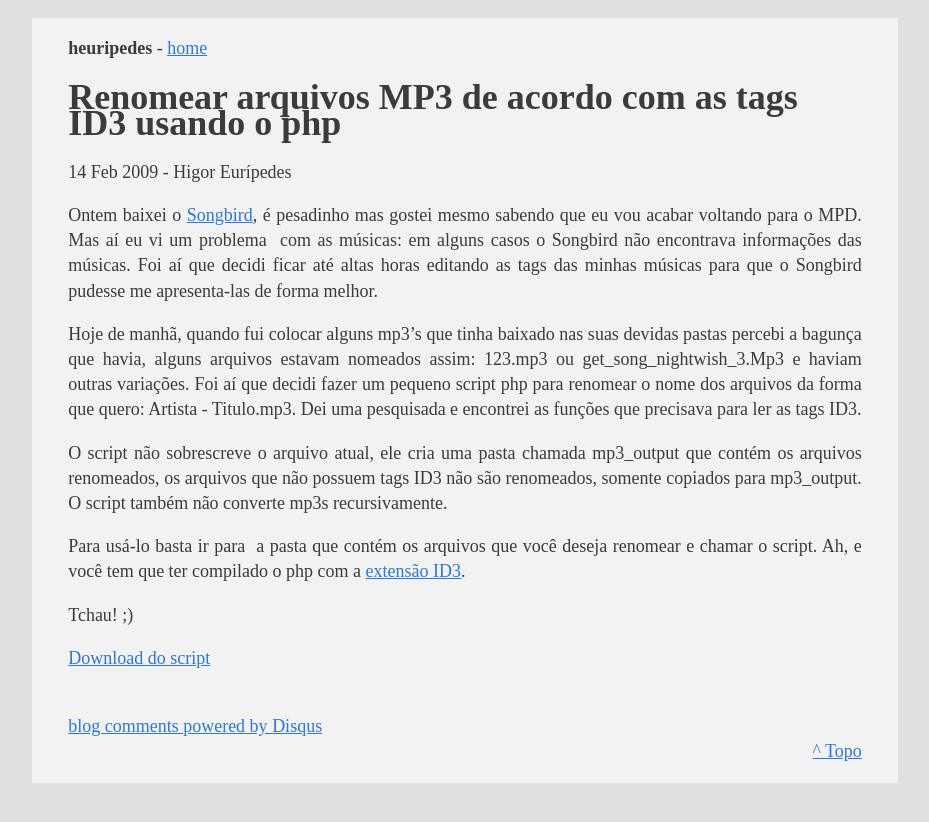
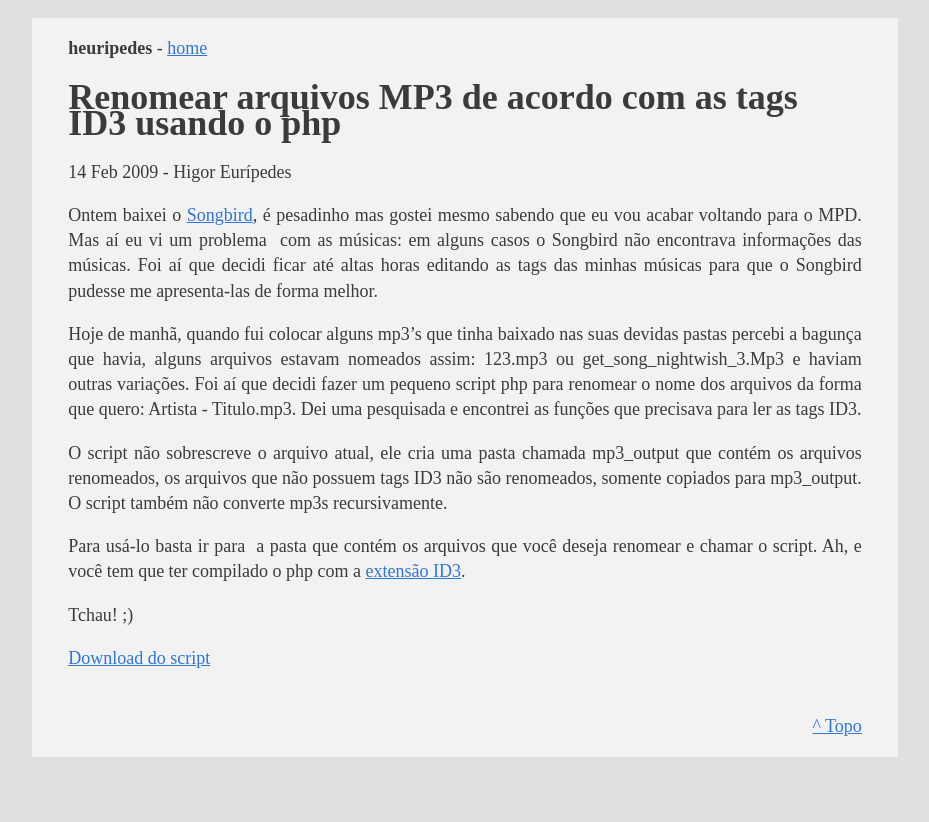
Before and after one commit to heuripedes/heuripedes.github.com, a Jekyll site: the page built from _posts/2009-02-14-renomear-arquivos-mp3-de-acordo-com-as-tags-id3-usando-o-php.markdown, in a window 1280 px wide. Shown: the top 822 px of the page, without its empty margins (175-1104 px from the left). Built offline with Jekyll 4.4.1, drawn with Linux system fonts in a browser that asks for light colours; some web fonts are replaced; Markdown is read by kramdown in place of the engine named in the settings; comment, search, counter and statistics services are not loaded; some of the changed lines change nothing that is shown.

Commit message:
fixes comments again

```diff
--- a/_layouts/post.html
+++ b/_layouts/post.html
@@ -3,22 +3,25 @@
 		<span>{{ page.date | date_to_string }} - {{ site.author }}</span>
 		{{ content }}
 		<br />
-		<div id="disqus_thread"></div>
-		<script type="text/javascript">
-			/* * * CONFIGURATION VARIABLES: EDIT BEFORE PASTING INTO YOUR WEBPAGE * * */
-		var disqus_shortname = 'heuripedes'; // required: replace example with your forum shortname
+<div id="disqus_thread"></div>
+<script>
 
-		// The following are highly recommended additional parameters. Remove the slashes in front to use.
-		// var disqus_identifier = 'unique_dynamic_id_1234';
-		// var disqus_url = 'http://example.com/permalink-to-page.html';
+/**
+ *  RECOMMENDED CONFIGURATION VARIABLES: EDIT AND UNCOMMENT THE SECTION BELOW TO INSERT DYNAMIC VALUES FROM YOUR PLATFORM OR CMS.
+ *  LEARN WHY DEFINING THESE VARIABLES IS IMPORTANT: https://disqus.com/admin/universalcode/#configuration-variables */
+/*
+var disqus_config = function () {
+    this.page.url = PAGE_URL;  // Replace PAGE_URL with your page's canonical URL variable
+    this.page.identifier = PAGE_IDENTIFIER; // Replace PAGE_IDENTIFIER with your page's unique identifier variable
+};
+*/
+(function() { // DON'T EDIT BELOW THIS LINE
+    var d = document, s = d.createElement('script');
+    s.src = '//heuripedes.disqus.com/embed.js';
+    s.setAttribute('data-timestamp', +new Date());
+    (d.head || d.body).appendChild(s);
+})();
+</script>
+<noscript>Please enable JavaScript to view the <a href="https://disqus.com/?ref_noscript">comments powered by Disqus.</a></noscript>
 
-		/* * * DON'T EDIT BELOW THIS LINE * * */
-		(function() {
-		 var dsq = document.createElement('script'); dsq.type = 'text/javascript'; dsq.async = true;
-		 dsq.src = '://' + disqus_shortname + '.disqus.com/embed.js';
-		 (document.getElementsByTagName('head')[0] || document.getElementsByTagName('body')[0]).appendChild(dsq);
-		 })();
-	 </script>
-	 <noscript>Please enable JavaScript to view the <a href="http://disqus.com/?ref_noscript">comments powered by Disqus.</a></noscript>
-	 <a href="http://disqus.com" class="dsq-brlink">blog comments powered by <span class="logo-disqus">Disqus</span></a>
 {% include footer.html %}
```
